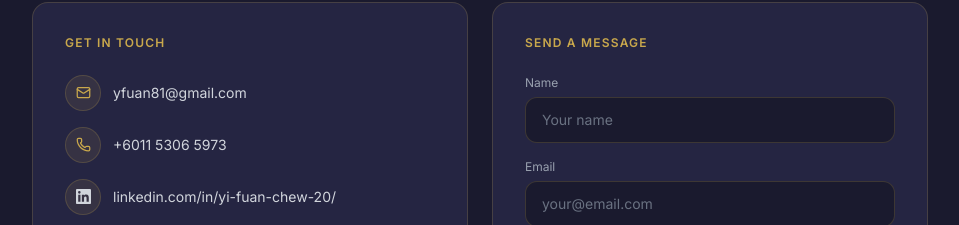
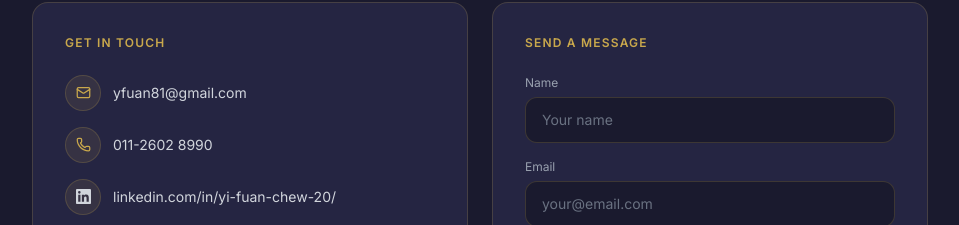
Before and after one commit to Wenxiang98/YiFuan_portfolio_claude, a React (Vite) app: page / in a window 1280 px wide. Shown: the part 7922-8147 px from the top of the page, without its empty margins (160-1119 px from the left). Built offline with nearby package versions, Linux system fonts and the light colour scheme; a web font is replaced by a local one.

Commit message:
Update phone number to 011-2602 8990 per Google Sites
Co-Authored-By: Claude Sonnet 4.6 <noreply@anthropic.com>
Claude-Session: https://claude.ai/code/session_0128K3G2GVpbZd4gnEM95Fbe

```diff
--- a/src/components/Contact.tsx
+++ b/src/components/Contact.tsx
@@ -49,13 +49,13 @@ export default function Contact() {
               </a>
 
               <a
-                href="tel:+601153065973"
+                href="tel:+601126028990"
                 className="flex items-center gap-3 text-gray-300 hover:text-gold transition-colors group"
               >
                 <div className="w-9 h-9 rounded-full bg-gold/10 border border-gold/20 flex items-center justify-center flex-shrink-0 group-hover:bg-gold/20 transition-colors">
                   <Phone size={15} className="text-gold" />
                 </div>
-                <span className="text-sm">+6011 5306 5973</span>
+                <span className="text-sm">011-2602 8990</span>
               </a>
 
               <a
```
